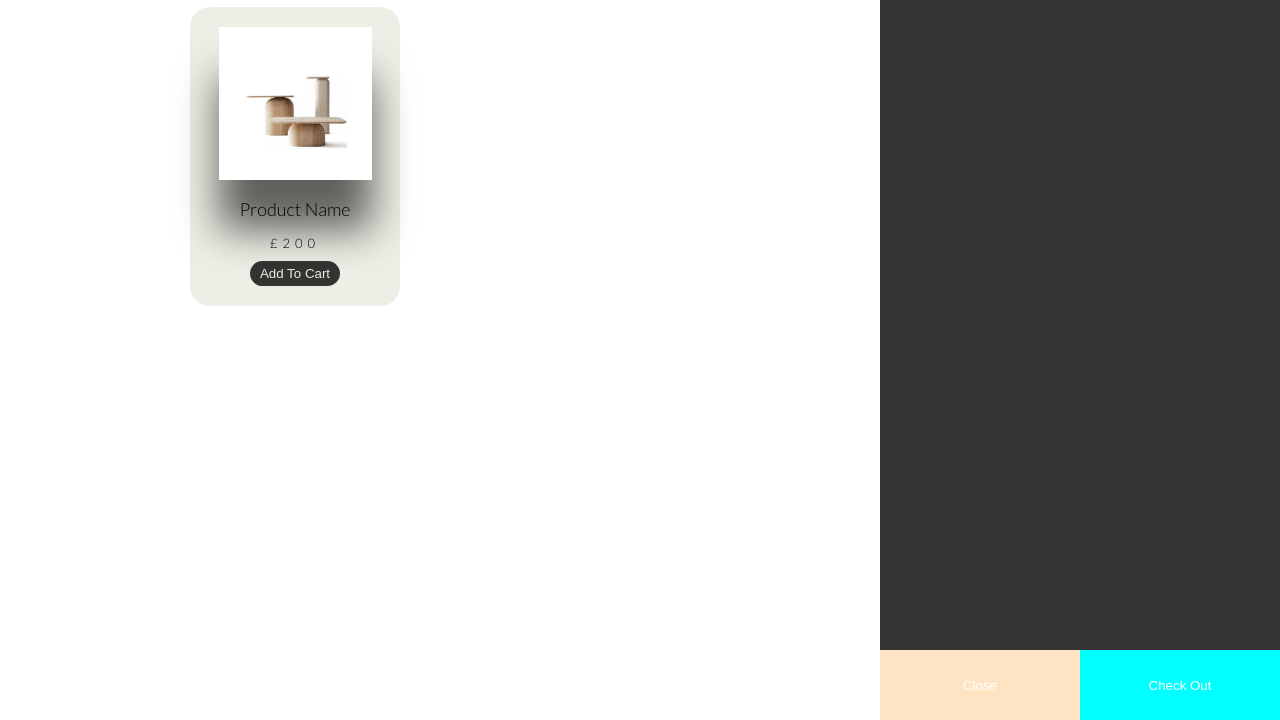
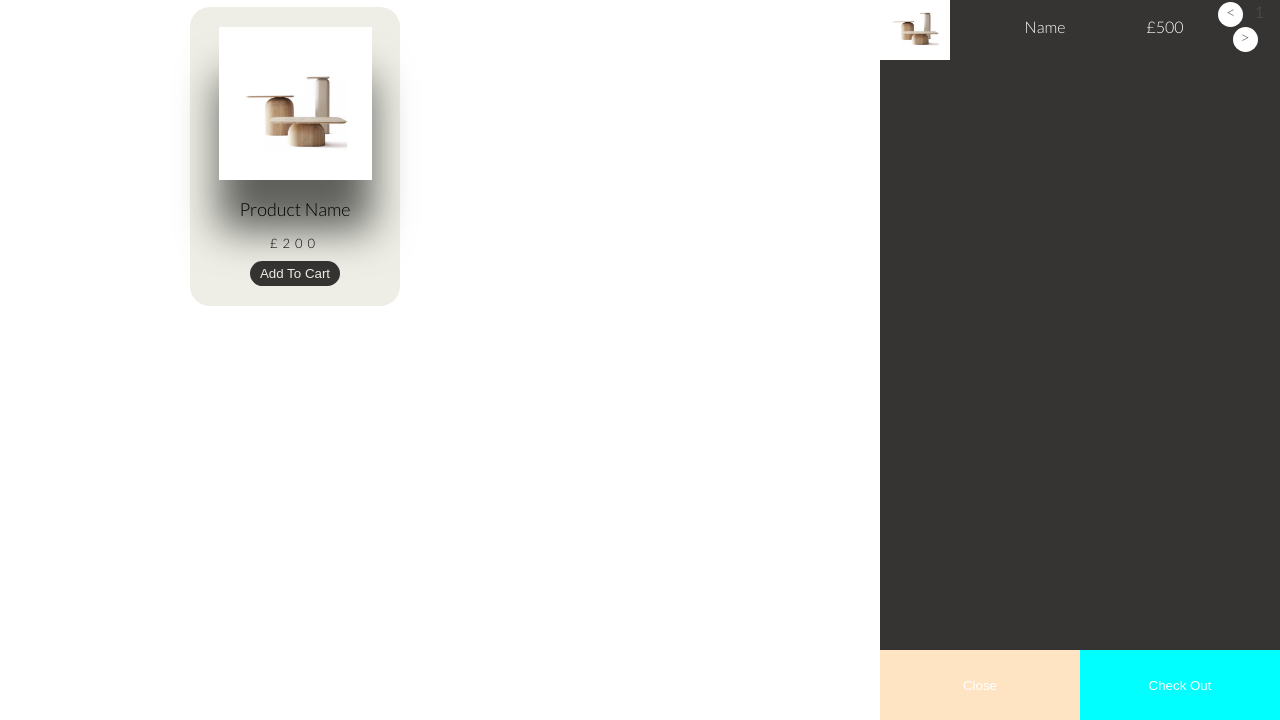
Before and after one commit to zulieh/shopping-cart, a plain HTML site: page index.html in a window 1280 px wide. Shown: the part 80-800 px from the top of the page. Drawn offline with Linux system fonts and the light colour scheme.

Commit message:
shoppingCart

```diff
--- a/index.html
+++ b/index.html
@@ -29,6 +29,18 @@
    <div class="shopCart">
     <h1>Shopping Cart</h1>
     <div class="cartList">
+        <div class="item">
+            <div class="images">
+                <img src="images/coffeetable.jpg" alt="">
+            </div>
+            <div class="name">Name</div>
+            <div class="totalPrice">£500</div>
+            <div class="quantity">
+                <span class="minus"><</span>
+                <span>1</span>
+                <span class="plus">></span>
+            </div>
+        </div>
 
     </div>
     <div class="btn">
--- a/style.css
+++ b/style.css
@@ -95,3 +95,26 @@ header .cart-icon span{
 .shopCart .btn .close{
     background-color: bisque;
 }
+.shopCart .cartList .item img{
+    width: 100%;
+}
+.shopCart .cartList .item{
+    display: grid;
+    grid-template-columns: 70px 150px 50px 1fr;
+    gap: 20px;
+    text-align: center;
+    align-items: center;
+}
+.cartList .quantity span{
+    display: inline-block;
+    width: 25px;
+    height: 25px;
+    background-color: white;
+    color: #555;
+    border-radius: 50%;
+    cursor: pointer;
+}
+.cartList .quantity span:nth-child(2){
+    background-color: transparent;
+    color: #555;
+}
```
